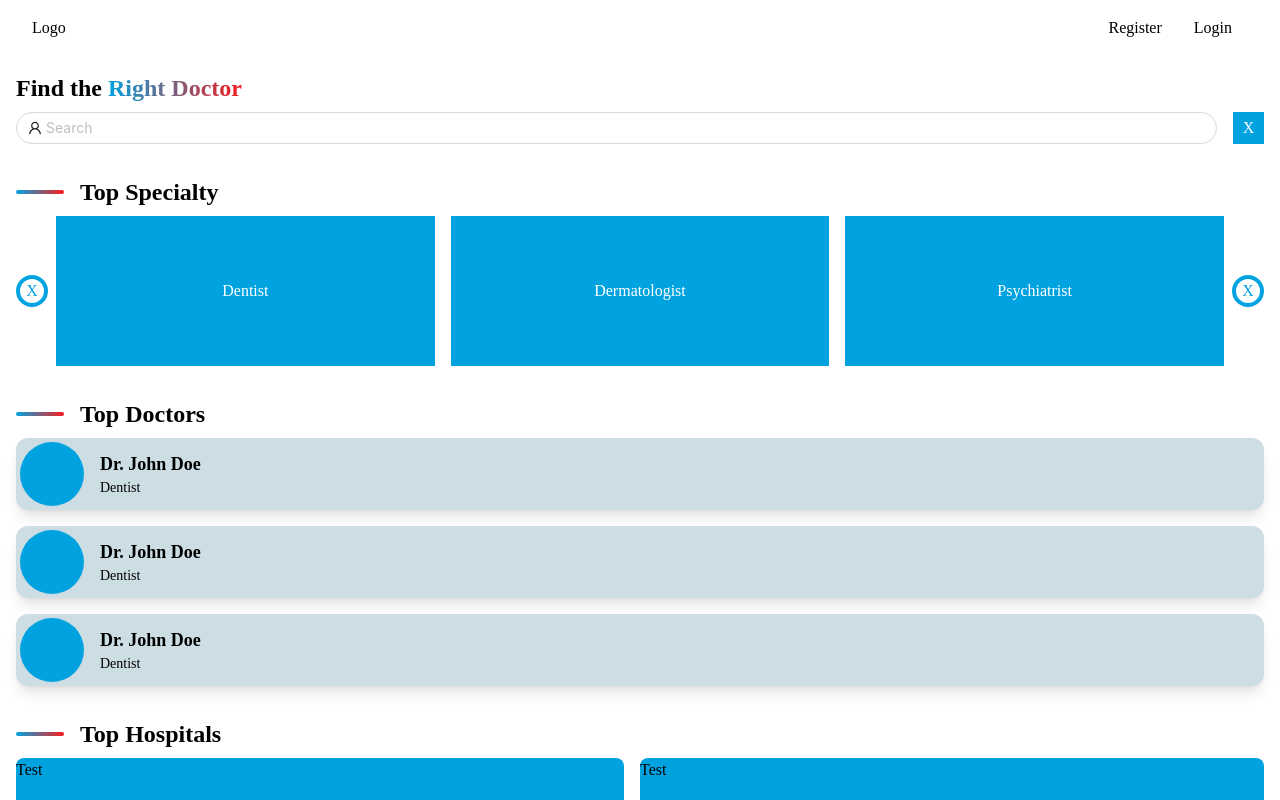
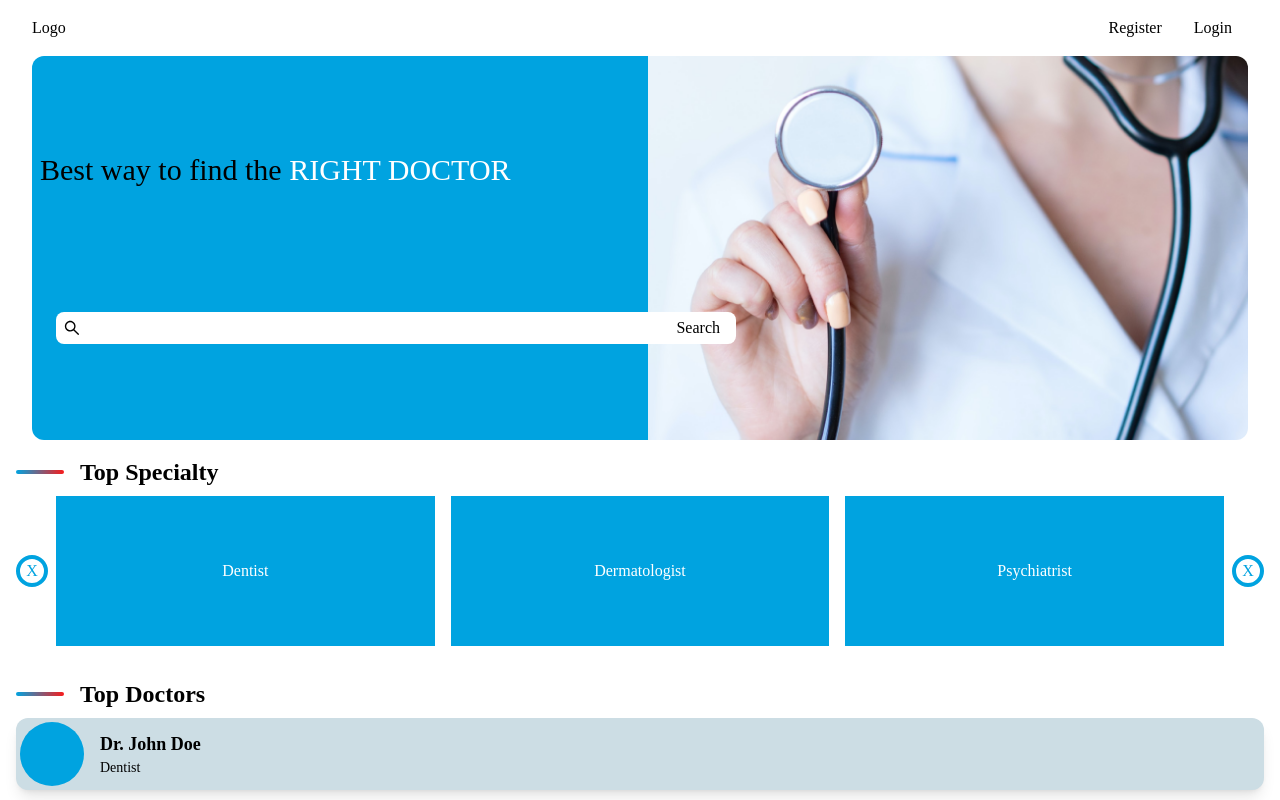
Before and after one commit to chatchatabc/healthhealthabc-frontend, a Next.js app in the folder end-customer/: page / in a window 1280 px wide. Shown: the top 800 px of the page. Built offline with nearby package versions, Linux system fonts and the light colour scheme.

Commit message:
feat: implemented layout for the patient hero section

```diff
--- a/end-customer/src/app/page.tsx
+++ b/end-customer/src/app/page.tsx
@@ -1,11 +1,13 @@
 "use client";
 
 import React from "react";
-import { UserOutlined } from "@ant-design/icons";
+import { UserOutlined, AudioOutlined, SearchOutlined } from "@ant-design/icons";
 import { Input } from "antd";
 import Section from "@/components/Section";
 
 function Home() {
+  const { Search } = Input;
+
   const testRef = React.useRef<HTMLUListElement>(null);
 
   const topSpecialties = [
@@ -89,16 +91,36 @@ function Home() {
 
   return (
     <main className="flex-1">
-      {/* Desktop */}
-      <section className="hidden py-16">
-        {/* Section Background */}
-        <div className="absolute h-full w-full flex">
-          <div className="bg-[#00A3E0]"></div>
+      {/* Desktop Search Section */}
+      <section className="px-4 lg:px-8">
+        {/* Container */}
+        <div className="hidden h-96 relative container mx-auto rounded-xl overflow-hidden lg:flex">
+          {/* Left */}
+          <div className="bg-[#00A3E0] flex-1 py-24 px-2 flex flex-col justify-between">
+            <h2 className="text-3xl font-medium">
+              Best way to find the{" "}
+              <span className="text-white">RIGHT DOCTOR</span>
+            </h2>
+            <div className="-mr-24 relative flex ml-4">
+              <SearchOutlined className="absolute pointer-events-none left-2 top-1/2 -translate-y-1/2" />
+              <input className="flex-1 pl-8 p-1 rounded-l-lg" />
+              <button className="px-4 p-1 bg-white rounded-r-lg">Search</button>
+            </div>
+          </div>
+
+          {/* Right */}
+          <div className="flex-1">
+            <img
+              className="w-full h-full object-cover"
+              src="/images/hero-bg.png"
+              alt=""
+            />
+          </div>
         </div>
       </section>
 
       {/* Mobile */}
-      <section className="p-4 space-y-2 container mx-auto">
+      <section className="p-4 space-y-2 container mx-auto lg:hidden">
         <header>
           <h2 className="text-2xl font-bold">
             Find the{" "}
```
Also changed, not shown: end-customer/public/images/hero-bg.png (added).
